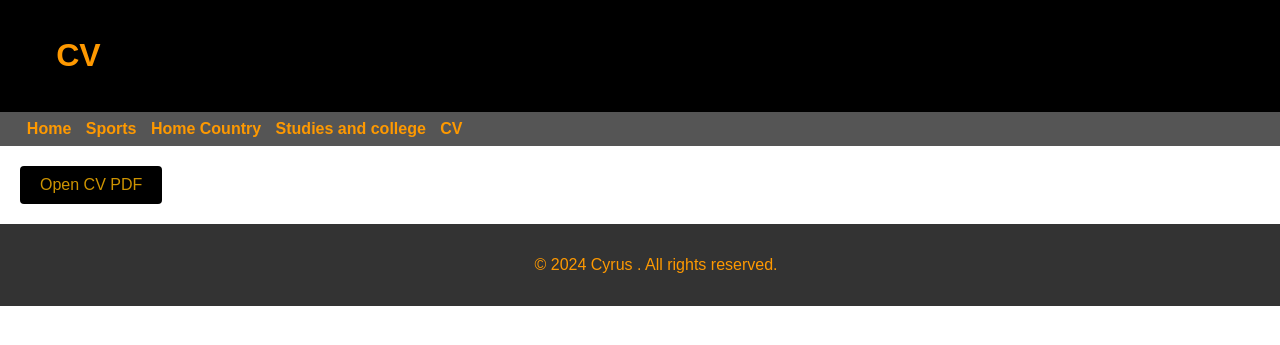
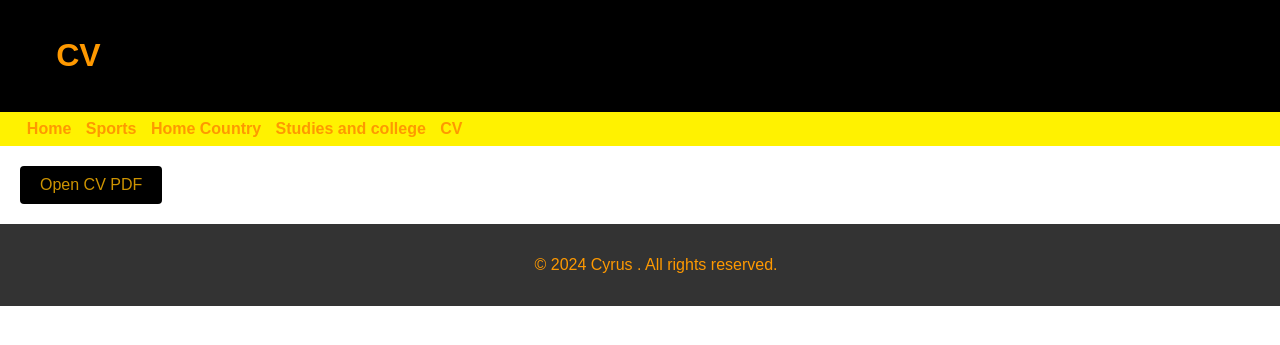
Before and after one commit to CyrusZayonix/Cyrus-Portfolio, a PHP site: page /CV.php in a window 1280 px wide. Shown: the top 345 px of the page. Run offline with PHP 8.4, Linux system fonts and the light colour scheme.

Commit message:
Nav color changed

```diff
--- a/css/style.css
+++ b/css/style.css
@@ -12,7 +12,7 @@ header {
 }
 
 nav {
-    background-color: #555;
+    background-color: #fff200;
     padding: 0.5em;
     display: flex;
     justify-content: center;
```
